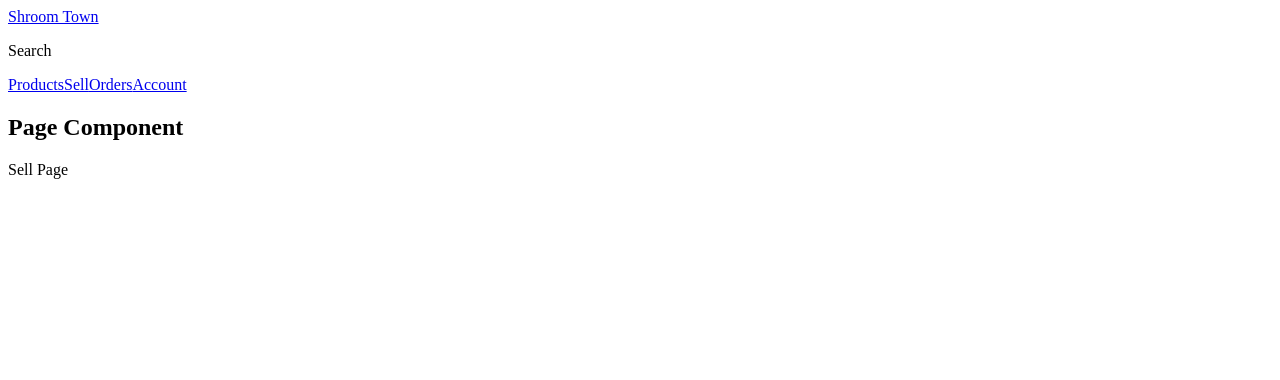
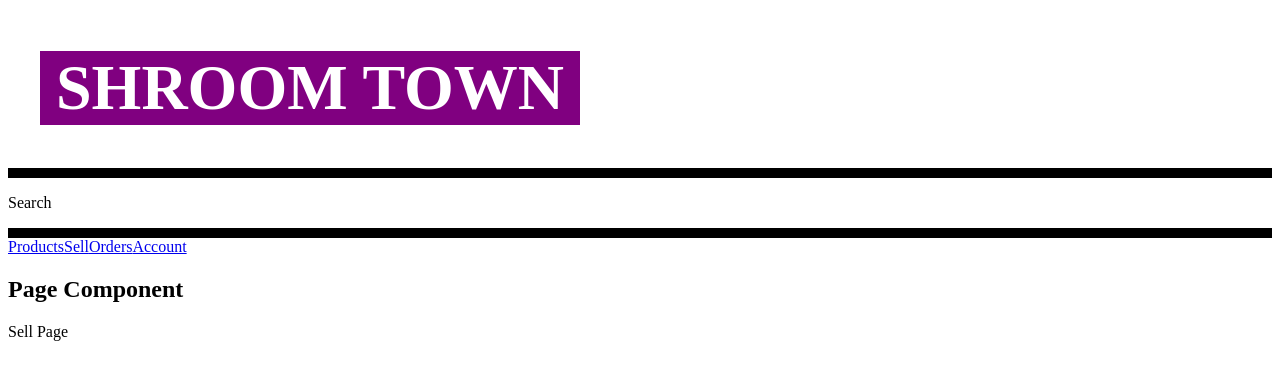
Before and after one commit to moonwizard69/shroom-town, a Next.js app in the folder frontend/: page /sell in a window 1280 px wide. Shown: the top 380 px of the page. Built offline with nearby package versions, Linux system fonts and the light colour scheme.

Commit message:
Adding additionalstyled component integration

```diff
--- a/frontend/components/Header.js
+++ b/frontend/components/Header.js
@@ -1,16 +1,49 @@
 import Link from 'next/link';
+import styled from 'styled-components';
 import Nav from './Nav';
+
+const Logo = styled.h1`
+  font-size: 4rem;
+  margin-left: 2rem;
+  position: relative;
+  z-index: 2;
+  background: purple;
+  transform: skew() (-7deg);
+  a {
+    color: white;
+    text-decoration: none;
+    text-transform: uppercase;
+    padding: 0.5rem 1rem;
+  }
+`;
+
+const HeaderStyles = styled.header`
+  .bar {
+    border-bottom: 10px solid var(--black, black);
+    display: grid;
+    grid-template-columns: auto 1fr;
+    justify-content: space-between;
+    align-items: center;
+  }
+  .sub-bar {
+    border-bottom: 10px solid var(--black, black);
+    grid-template-columns: auto 1fr;
+    display: grid;
+  }
+`;
 
 export default function Header() {
   return (
-    <header>
+    <HeaderStyles>
       <div className="bar">
-        <Link href="/">Shroom Town</Link>
+        <Logo>
+          <Link href="/">Shroom Town</Link>
+        </Logo>
       </div>
       <div className="sub-bar">
         <p>Search</p>
       </div>
       <Nav />
-    </header>
+    </HeaderStyles>
   );
 }
```
